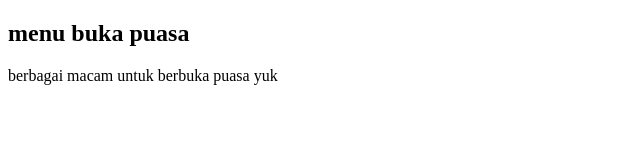
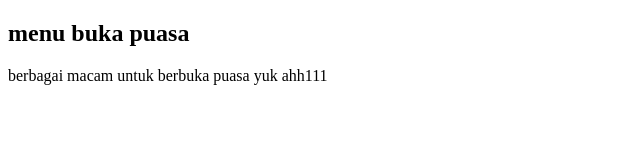
Before and after one commit to karlasafa/coba-git, a plain HTML site: page about.html in a window 1280 px wide. Shown: the full height of the page, 0-640 px from the left. Drawn offline with Linux system fonts and the light colour scheme.

Commit message:
test cabang baru

```diff
--- a/about.html
+++ b/about.html
@@ -6,7 +6,7 @@
     </head>
     <body>
         <h2>menu buka puasa</h2>
-        <p>berbagai macam untuk berbuka puasa yuk</p>
+        <p>berbagai macam untuk berbuka puasa yuk ahh111</p>
 
     </body>
 </html>
```
